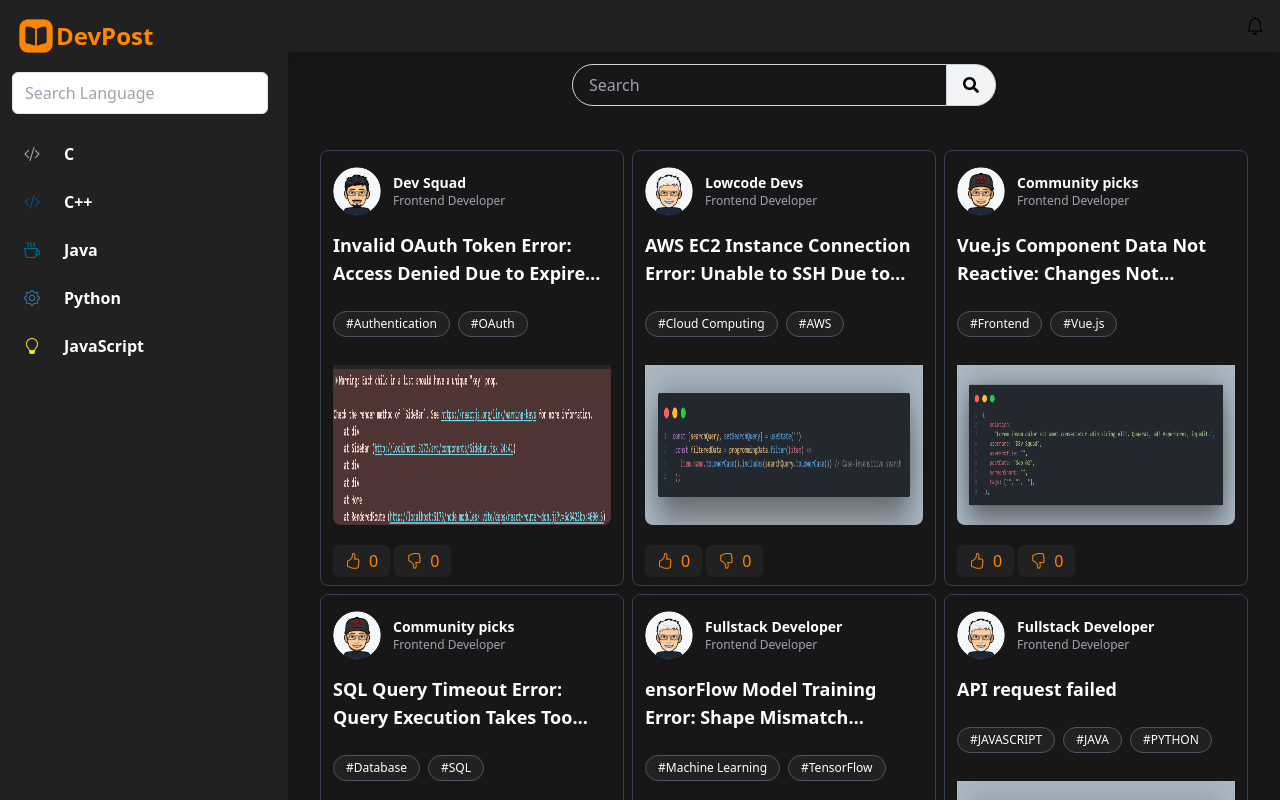
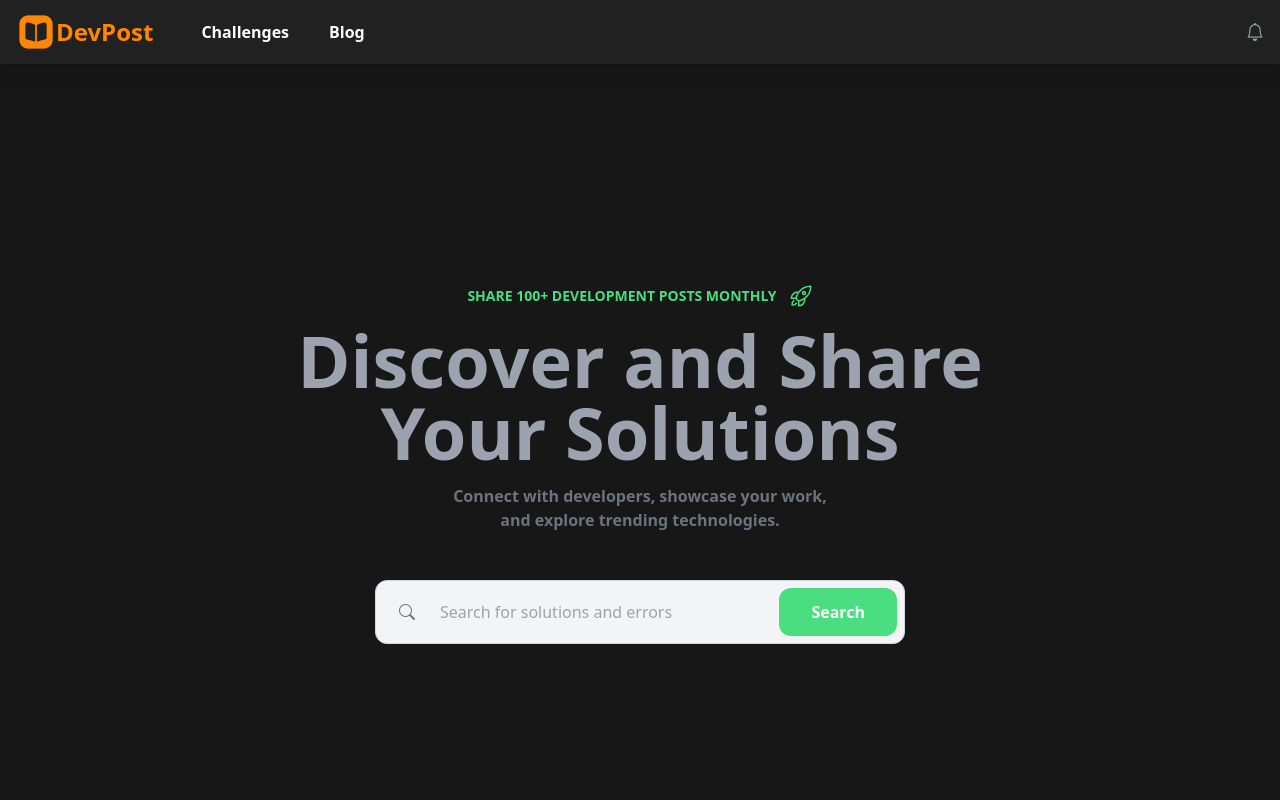
Before and after one commit to GideonJulian/DevPost, a React (Vite) app: page / in a window 1280 px wide. Built offline with nearby package versions, Linux system fonts and the light colour scheme.

Commit message:
hero section added

```diff
--- a/src/Layout/HomeLayout.jsx
+++ b/src/Layout/HomeLayout.jsx
@@ -2,7 +2,7 @@ import React from "react";
 import { Outlet } from "react-router-dom";
 import { useState, useEffect } from "react";
 import { useNavigate } from "react-router-dom";
-import { FaBars, FaSearch } from "react-icons/fa";
+import { FaBars, FaSearch, FaTimes } from "react-icons/fa";
 import Sidebar from "../components/HomeComponents/Sidebar";
 import logo from "../assets/logo.png";
 const HomeLayout = () => {
@@ -21,7 +21,7 @@ const HomeLayout = () => {
       if (mediaQuery.matches) {
         setSidebarOpen(false);
       } else {
-        setSidebarOpen(true);
+        setSidebarOpen(false);
       }
     };
 
@@ -42,21 +42,26 @@ const HomeLayout = () => {
       <div className="main-content flex-1 overflow-auto  transition-all duration-300">
         <header className="bg-sidebar-bg shadow-lg p-4 py-2 md:py-3 flex justify-between items-center w-full">
           <div className="flex items-center gap-2">
-            <button
-              className="text-2xl text-white block md:hidden"
-              onClick={toggleSidebar}
-            >
-              <FaBars />
-            </button>
-            <div className="flex md:hidden items-center ">
+            <div className="flex  items-center ">
               <img src={logo} alt="" />
               <h3 className="font-bold text-2xl text-logo-color">DevPost</h3>
             </div>
+            <ul className="hidden md:flex items-center gap-10 ml-10">
+              <li className="text-white font-semibold">Challenges </li>
+              <li className="text-white font-semibold">Blog  </li>
+            </ul>
           </div>
-          <div>
-            <i className="bi bi-bell text-lg"></i>
+          <div className="flex items-center gap-2">
+            <i className="bi bi-bell text-lg text-light-grey  "></i>
+            <button
+              className="text-2xl text-light-grey block md:hidden"
+              onClick={toggleSidebar}
+            >
+            { sidebarOpen ? <FaTimes /> : <FaBars />}
+            </button>
           </div>
         </header>
+
         <Outlet />
       </div>
     </div>
--- a/src/components/HomeComponents/PostCard.jsx
+++ b/src/components/HomeComponents/PostCard.jsx
@@ -96,20 +96,20 @@ const PostCard = ({
           onClick={handleLike}
         >
           <i
-            class="bi bi-hand-thumbs-up text-logo-color "
+            class="bi bi-hand-thumbs-up text-light-grey"
             onClick={handleLike}
           ></i>
-          <span className="text-logo-color">{likes}</span>
+          <span className=" text-light-grey ">{likes}</span>
         </div>
         <div
           className="bg-dark px-3 py-1 text-white flex items-center gap-2 rounded-md"
           onClick={handleDisLike}
         >
           <i
-            class="bi bi-hand-thumbs-down text-logo-color"
+            class="bi bi-hand-thumbs-down  text-light-grey"
             onClick={handleDisLike}
           ></i>
-          <span className="text-logo-color">{disLikes}</span>
+          <span className=" text-light-grey">{disLikes}</span>
         </div>
       </div>
     </div>
--- a/src/components/HomeComponents/Sidebar.jsx
+++ b/src/components/HomeComponents/Sidebar.jsx
@@ -14,7 +14,7 @@ const Sidebar = ({ isOpen, onClick }) => {
 
   return (
     <div
-      className={`bg-sidebar-bg text-black transition-all duration-300 shadow-lg h-screen absolute md:relative  ${
+      className={`bg-sidebar-bg text-black transition-all duration-300 z-10  h-screen absolute md:relative ${
         isOpen ? "w-72" : "w-0"
       }`}
     >
@@ -23,7 +23,7 @@ const Sidebar = ({ isOpen, onClick }) => {
           <img src={logo} alt="" />
           <h3 className="font-bold text-2xl text-logo-color">DevPost</h3>
         </div>
-        <i class="bi bi-x text-2xl block md:hidden text-white" onClick={onClick}></i>
+
       </div>
 
       <div className="px-3">
@@ -36,9 +36,12 @@ const Sidebar = ({ isOpen, onClick }) => {
               placeholder="Search Language"
               onChange={handleSearchlanguage}
             />
+            <div className="px-3 py-1 bg-background rounded-md text-white font-semibold mt-4">
+              Languages
+            </div>
             <ul
               style={{ overflow: "auto", height: "250px" }}
-              className="mt-4 overflow-y-scroll scrollbar-none"
+              className="mt-4 overflow-y-scroll scrollbar-none ml-6"
             >
               {filteredLanguages.map((data, language) => (
                 <div
@@ -50,7 +53,7 @@ const Sidebar = ({ isOpen, onClick }) => {
                   <span className="" style={{ color: data.color }}>
                     <i className={`bi ${data.icon}`} />
                   </span>
-                  <span className="text-white font-semibold">{data.name}</span>
+                  <span className="text-light-grey font-semibold">{data.name}</span>
                 </div>
               ))}
             </ul>
--- a/src/index.css
+++ b/src/index.css
@@ -7,8 +7,11 @@
   padding: 0;
 }
 body {
-  background-color: rgb(23 23 23 / 1 ) !important;
-  /* color: #d7d7e5; */
+  /* background-color: #171717 !important; */
+
+  background-color: rgb(23 23 23 / 1 ) ;
+
+
 }
 html {
   overflow-x: hidden;
--- a/src/pages/Home.jsx
+++ b/src/pages/Home.jsx
@@ -28,22 +28,60 @@ const Home = () => {
 
   const filteredPosts = PostData.filter((post) => matchesSearchQuery(post));
   return (
-    <div className="flex h-screen">
-      <div></div>
-      <div>
-        <div className="flex items-center w-full max-w-md mx-auto p-3">
+    <div className="h-screen flex flex-col">
+    {/* Top Section */}
+    <div className="w-full flex items-center justify-center min-h-screen px-3 py-2">
+      <div className="px-4  md:mt-0 mx-auto flex flex-col items-center justify-center">
+        {/* Header Section */}
+        <div className="text-green-400 text-sm flex items-center gap-3 mb-4 font-bold uppercase flex-col md:flex-row">
+          <h3 className="font-bold text-green-400 text-sm text-center md:text-left">
+            Share 100+ Development Posts Monthly
+          </h3>
+          <svg
+            xmlns="http://www.w3.org/2000/svg"
+            fill="none"
+            viewBox="0 0 24 24"
+            strokeWidth="1.5"
+            stroke="currentColor"
+            className="w-6 h-6"
+          >
+            <path
+              strokeLinecap="round"
+              strokeLinejoin="round"
+              d="M15.59 14.37a6 6 0 0 1-5.84 7.38v-4.8m5.84-2.58a14.98 14.98 0 0 0 6.16-12.12A14.98 14.98 0 0 0 9.631 8.41m5.96 5.96a14.926 14.926 0 0 1-5.841 2.58m-.119-8.54a6 6 0 0 0-7.381 5.84h4.8m2.581-5.84a14.927 14.927 0 0 0-2.58 5.84m2.699 2.7c-.103.021-.207.041-.311.06a15.09 15.09 0 0 1-2.448-2.448 14.9 14.9 0 0 1 .06-.312m-2.24 2.39a4.493 4.493 0 0 0-1.757 4.306 4.493 4.493 0 0 0 4.306-1.758M16.5 9a1.5 1.5 0 1 1-3 0 1.5 1.5 0 0 1 3 0Z"
+            />
+          </svg>
+        </div>
+
+        {/* Main Title */}
+        <h1 className="max-w-[50rem] text-center font-bold text-light-grey text-4xl md:text-7xl leading-tight">
+          Discover and Share Your Solutions
+        </h1>
+
+        {/* Subheading */}
+        <h2 className="font-semibold mt-4 mb-12 text-center max-w-[390px] sm:max-w-[410px] px-4 text-gray-500">
+          Connect with developers, showcase your work, and explore trending technologies.
+        </h2>
+
+        {/* Search Bar */}
+        <div className="relative max-w-[530px] w-full">
+          <i className="bi bi-search absolute top-1/2 left-6 transform -translate-y-1/2 text-gray-500"></i>
           <input
             type="text"
-            placeholder="Search"
+            placeholder="Search for solutions and errors"
             value={searchQuery}
             onChange={(e) => setSearchQuery(e.target.value)}
-            className="w-full px-4 py-2 border text-white border-gray-300 rounded-l-full focus:outline-none focus:border-blue-500 bg-transparent"
+            className="block px-6 pl-16 bg-gray-100 text-gray-700 font-normal text-base py-3 h-16 rounded-xl w-full border border-gray-300 focus:outline-none focus:ring-2 focus:ring-green-400"
           />
-          <button className="px-4 py-3 bg-gray-100 border border-l-0 border-gray-300 rounded-r-full hover:bg-gray-200">
-            <FaSearch />
+          <button className="absolute right-2 top-1/2 transform -translate-y-1/2 px-8 py-3 rounded-xl font-semibold bg-green-400 text-white hover:bg-green-500">
+            Search
           </button>
         </div>
-        <div className="posts  p-3 md:p-8  w-full grid lg:grid-cols-3 md:grid-cols-3 sm:grid-cols-1 gap-2 ">
+      </div>
+    </div>
+
+    {/* Posts Section */}
+    <div className="p-3 md:p-8 w-full grid lg:grid-cols-3 md:grid-cols-3 sm:grid-cols-1 gap-4 pb-32">
       {filteredPosts.map((item) => (
         <PostCard
           key={item.id}
@@ -57,7 +95,7 @@ const Home = () => {
       ))}
     </div>
   </div>
-    </div>
+
   );
 };
 
--- a/tailwind.config.js
+++ b/tailwind.config.js
@@ -7,11 +7,13 @@ export default {
   theme: {
     extend: {
       colors: {
-        'background': '#284b63',
+        'background': '#171717',
         'sidebar-bg': '#212121',
         'logo-color': '#ff8600',
         'postCard-b': '#212121cc',
-        'dark': '#212121'
+        'dark': '#212121',
+        'light-grey': '#9ca3af'
+
       }
     },
   },
```
Lines whose indentation alone changed are shown as unchanged.
